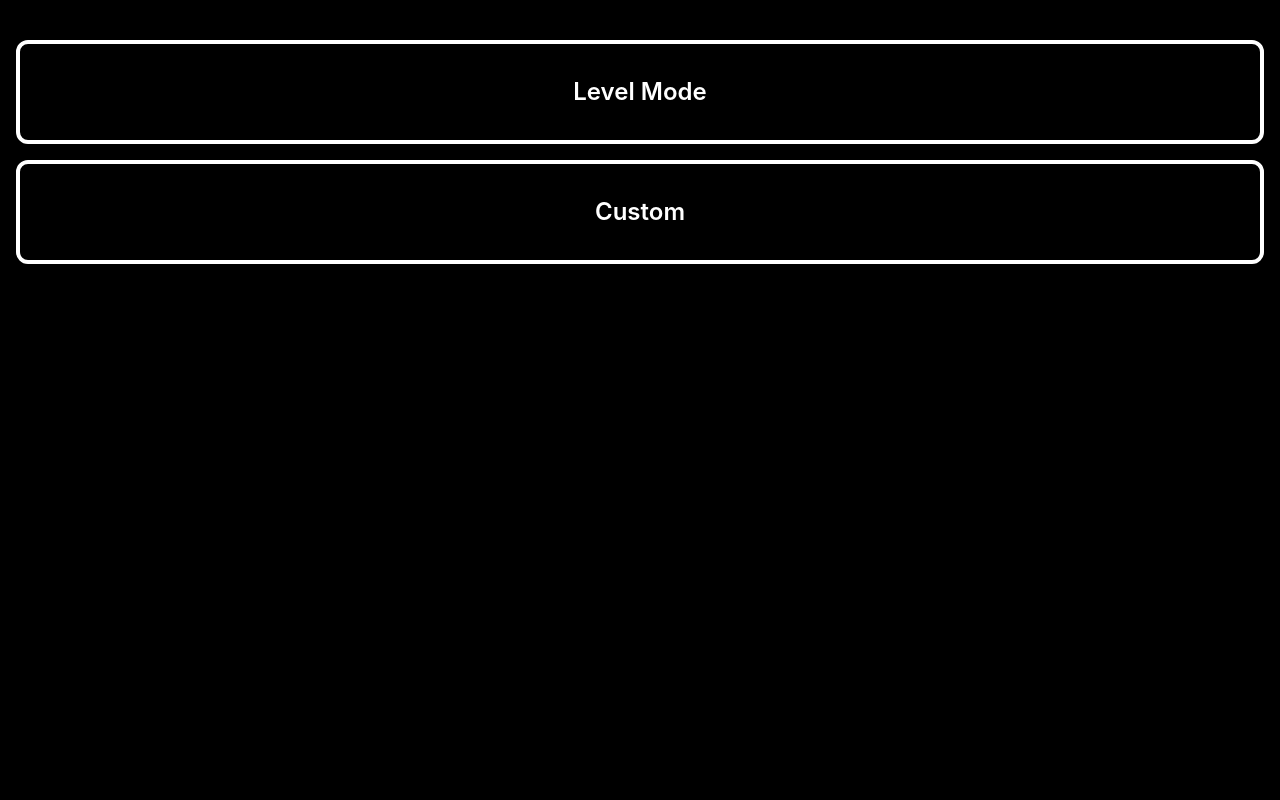
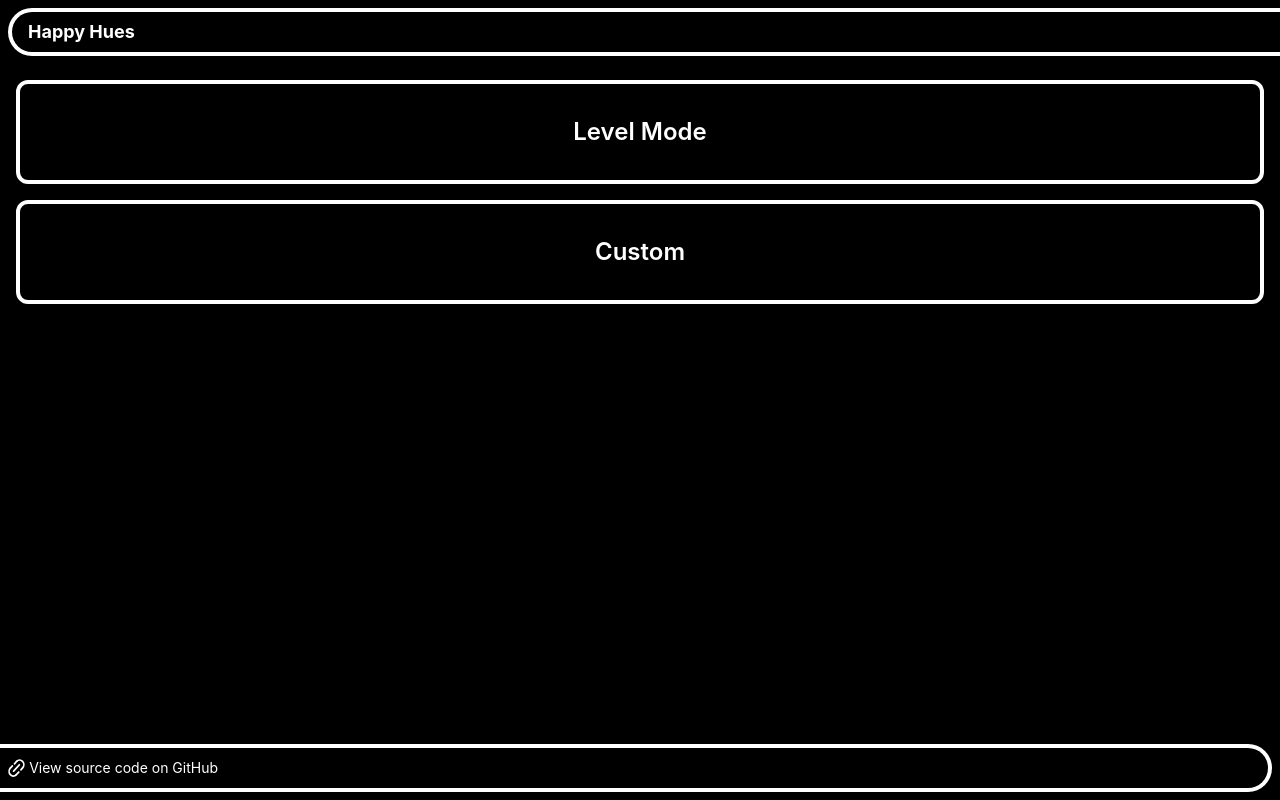
Before and after one commit to Samuel-Risner/happy-hues, a website built with Vite: page index.html in a window 1280 px wide. Built offline with nearby package versions, Linux system fonts and the light colour scheme.

Commit message:
improved home page style

```diff
--- a/index.html
+++ b/index.html
@@ -8,13 +8,23 @@
     <title>Happy Hues</title>
     <link href="/src/input.css" rel="stylesheet">
   </head>
-  <body class="flex bg-space flex-col">
-    <div>Happy Hues</div>
+  <body class="flex flex-col h-screen bg-space">
+
+    <div class="w-screen h-16 flex">
+      <div class="flex grow border-4 border-r-0 border-anti-space rounded-l-full m-2 mr-0 pl-4 items-center">
+        <div class="text-anti-space font-bold text-lg">Happy Hues</div>
+      </div>
+    </div>
 
     <div id="app" class="flex grow overflow-scroll "></div>
 
-    <div class="flex">
-      <div class="flex grow justify-center"><a href="https://github.com/Samuel-Risner/happy-hues" target="_blank">View source code on GitHub</a></div>
+    <div class="w-screen h-16 flex">
+      <div class="flex grow border-4 border-l-0 border-anti-space rounded-r-full m-2 ml-0 pl-2">
+        <div class="flex text-sm text-anti-space items-center justify-center">
+          <img class="h-3/7 pr-1" src="link.svg">
+          <a href="https://github.com/Samuel-Risner/happy-hues" target="_blank">View source code on GitHub</a>
+        </div>
+      </div>
     </div>
 
     <script type="module" src="/src/main.ts"></script>
```
Also changed, not shown: public/link.svg (added).
